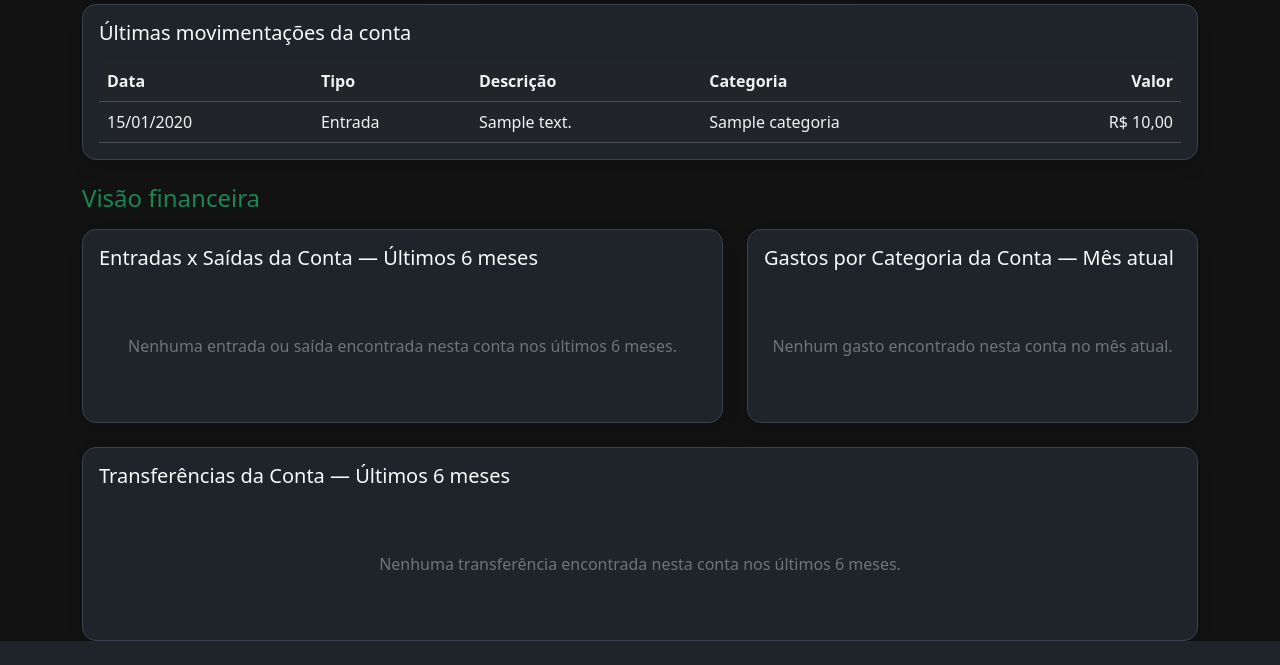
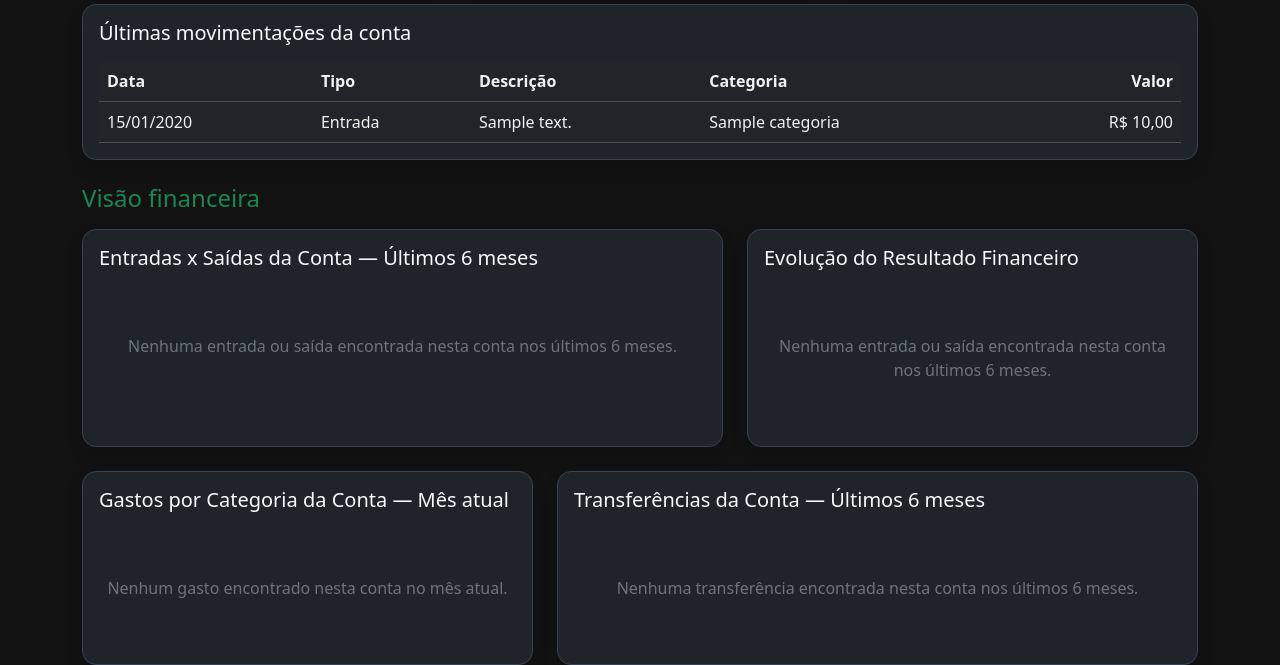
Before and after one commit to Francielp2/Sistema-financeiro-django, a Django app: page /contas/1/dashboard/ in a window 1280 px wide. Shown: the part 453-1118 px from the top of the page. Before the commit the page ends 1094 px from the top, so only its background shows below. Run offline with Django 5.2, Linux system fonts and the light colour scheme; a user stored in the database is signed in; tables that the repository leaves empty hold one stand-in row (values such as "Sample post").

Commit message:
adiciona grafico de evolucao do resultado ao dashboard da conta

```diff
--- a/financeiro/servicos.py
+++ b/financeiro/servicos.py
@@ -602,6 +602,13 @@ def obter_dashboard_conta(usuario, conta):
         data_inicio_mes,
         data_fim_mes
     )
+    dados_entradas_saidas_conta_meses = (
+        obter_entradas_saidas_conta_ultimos_meses(
+            usuario,
+            conta,
+            quantidade_meses=6
+        )
+    )
 
     return {
         'conta': conta,
@@ -622,11 +629,10 @@ def obter_dashboard_conta(usuario, conta):
             conta=conta
         ),
         'dados_entradas_saidas_conta_meses': (
-            obter_entradas_saidas_conta_ultimos_meses(
-                usuario,
-                conta,
-                quantidade_meses=6
-            )
+            dados_entradas_saidas_conta_meses
+        ),
+        'dados_resultado_mensal_conta': calcular_resultado_mensal(
+            dados_entradas_saidas_conta_meses
         ),
         'dados_gastos_categoria_conta': obter_gastos_por_categoria_conta(
             usuario,
--- a/financeiro/templates/financeiro/dashboard_conta.html
+++ b/financeiro/templates/financeiro/dashboard_conta.html
@@ -179,6 +179,31 @@ Dashboard da Conta
             <div class="card bg-dark border-secondary shadow h-100">
                 <div class="card-body">
                     <h3 class="h5 text-light mb-3">
+                        Evolução do Resultado Financeiro
+                    </h3>
+
+                    <div
+                        id="containerGraficoResultadoMensalConta"
+                        class="position-relative"
+                        style="height: 320px;"
+                    >
+                        <canvas id="graficoResultadoMensalConta"></canvas>
+                    </div>
+
+                    <p
+                        id="mensagemResultadoMensalConta"
+                        class="text-secondary text-center py-5 mb-0 d-none"
+                    >
+                        Nenhuma entrada ou saída encontrada nesta conta nos últimos 6 meses.
+                    </p>
+                </div>
+            </div>
+        </div>
+
+        <div class="col-xl-5">
+            <div class="card bg-dark border-secondary shadow h-100">
+                <div class="card-body">
+                    <h3 class="h5 text-light mb-3">
                         Gastos por Categoria da Conta — Mês atual
                     </h3>
 
@@ -200,7 +225,7 @@ Dashboard da Conta
             </div>
         </div>
 
-        <div class="col-12">
+        <div class="col-xl-7">
             <div class="card bg-dark border-secondary shadow h-100">
                 <div class="card-body">
                     <h3 class="h5 text-light mb-3">
@@ -233,6 +258,7 @@ Dashboard da Conta
 {{ dados_entradas_saidas_conta_meses|json_script:"dados-entradas-saidas-conta-meses" }}
 {{ dados_gastos_categoria_conta|json_script:"dados-gastos-categoria-conta" }}
 {{ dados_transferencias_conta_meses|json_script:"dados-transferencias-conta-meses" }}
+{{ dados_resultado_mensal_conta|json_script:"dados-resultado-mensal-conta" }}
 
 <script src="https://cdn.jsdelivr.net/npm/chart.js@4.4.7/dist/chart.umd.min.js"></script>
 <script>
@@ -362,6 +388,125 @@ Dashboard da Conta
                 ocultarGrafico(
                     containerEntradasSaidas,
                     mensagemEntradasSaidas
+                );
+            }
+        }
+
+        const elementoResultadoMensal = document.getElementById(
+            'dados-resultado-mensal-conta'
+        );
+        const canvasResultadoMensal = document.getElementById(
+            'graficoResultadoMensalConta'
+        );
+        const containerResultadoMensal = document.getElementById(
+            'containerGraficoResultadoMensalConta'
+        );
+        const mensagemResultadoMensal = document.getElementById(
+            'mensagemResultadoMensalConta'
+        );
+
+        if (
+            elementoResultadoMensal &&
+            canvasResultadoMensal &&
+            containerResultadoMensal &&
+            mensagemResultadoMensal &&
+            window.Chart
+        ) {
+            const dados = JSON.parse(elementoResultadoMensal.textContent);
+            const labels = dados.labels || [];
+            const resultados = (dados.resultados || []).map(Number);
+            const dadosValidos = (
+                labels.length > 0 &&
+                resultados.length === labels.length &&
+                resultados.some(function (valor) {
+                    return Number.isFinite(valor) && valor !== 0;
+                })
+            );
+
+            if (dadosValidos) {
+                new Chart(canvasResultadoMensal, {
+                    type: 'line',
+                    data: {
+                        labels: labels,
+                        datasets: [{
+                            label: 'Resultado',
+                            data: resultados,
+                            borderColor: '#1ed760',
+                            backgroundColor: 'rgba(29, 185, 84, 0.16)',
+                            pointBackgroundColor: resultados.map(
+                                function (valor) {
+                                    return valor >= 0 ? '#1ed760' : '#ff5c6c';
+                                }
+                            ),
+                            pointBorderColor: '#1f232a',
+                            pointBorderWidth: 2,
+                            pointRadius: 5,
+                            pointHoverRadius: 7,
+                            borderWidth: 3,
+                            tension: 0.25,
+                            fill: false
+                        }]
+                    },
+                    options: {
+                        responsive: true,
+                        maintainAspectRatio: false,
+                        interaction: {
+                            mode: 'index',
+                            intersect: false
+                        },
+                        plugins: {
+                            legend: {
+                                labels: {
+                                    color: corTexto
+                                }
+                            },
+                            tooltip: {
+                                callbacks: {
+                                    label: function (contexto) {
+                                        return (
+                                            'Resultado: ' +
+                                            formatarMoeda(contexto.parsed.y)
+                                        );
+                                    }
+                                }
+                            }
+                        },
+                        scales: {
+                            x: {
+                                ticks: {
+                                    color: corTexto
+                                },
+                                grid: {
+                                    color: corGrade
+                                }
+                            },
+                            y: {
+                                ticks: {
+                                    color: corTexto,
+                                    callback: function (valor) {
+                                        return formatarMoeda(valor);
+                                    }
+                                },
+                                grid: {
+                                    color: function (contexto) {
+                                        return (
+                                            contexto.tick.value === 0
+                                                ? 'rgba(255, 255, 255, 0.5)'
+                                                : corGrade
+                                        );
+                                    },
+                                    lineWidth: function (contexto) {
+                                        return contexto.tick.value === 0 ? 2 : 1;
+                                    }
+                                }
+                            }
+                        }
+                    }
+                });
+            } else {
+                ocultarGrafico(
+                    containerResultadoMensal,
+                    mensagemResultadoMensal
                 );
             }
         }
```
Also changed, not shown: financeiro/tests.py (+18 -1 lines).
